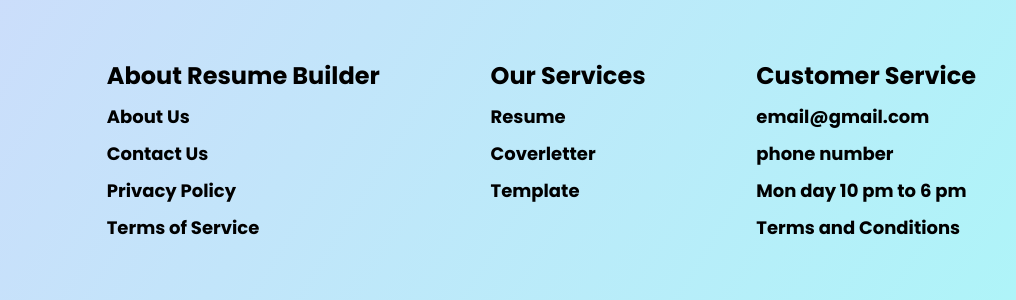
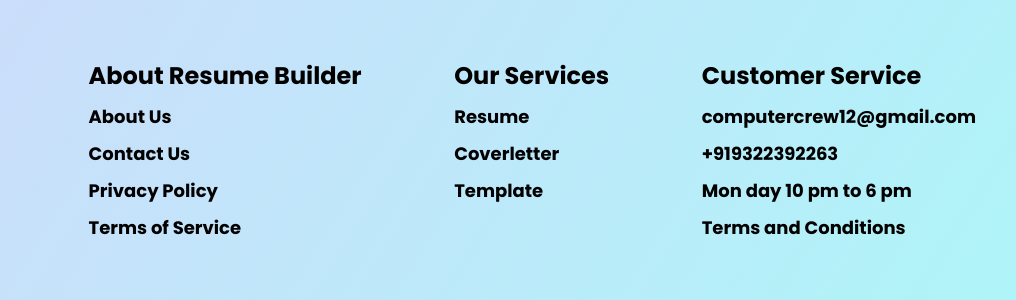
Before and after one commit to mehakkhan25555/finalresume, a plain HTML site: page index.html in a window 1280 px wide. Shown: the part 2900-3200 px from the top of the page, 264-1280 px from the left. Drawn offline with Linux system fonts and the light colour scheme.

Commit message:
Update index.html

```diff
--- a/index.html
+++ b/index.html
@@ -241,8 +241,8 @@
         </div>
         <div class="footer-linkse">
             <a href="#" class="about-resume-builder">Customer Service</a>
-            <a href="#">email@gmail.com</a>
-            <a href="#">phone number</a>
+            <a href="#">computercrew12@gmail.com</a>
+            <a href="#">+919322392263</a>
             <a href="#">Mon day 10 pm to 6 pm</a>
             <a href="#">Terms and Conditions</a>
         </div>
```
